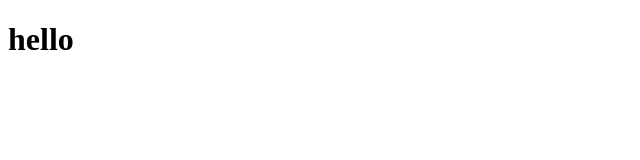
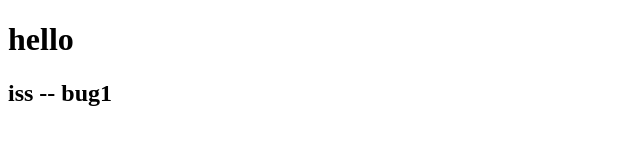
Before and after one commit to lxl0101011/git-demo, a plain HTML site: page index.html in a window 1280 px wide. Shown: the whole page, without its empty margins (0-640 px from the left). Drawn offline with Linux system fonts and the light colour scheme.

Commit message:
iss1 -- bug1

```diff
--- a/index.html
+++ b/index.html
@@ -8,5 +8,6 @@
 </head>
 <body>
   <h1>hello</h1>
+  <h2>iss -- bug1</h2>
 </body>
 </html>
```
